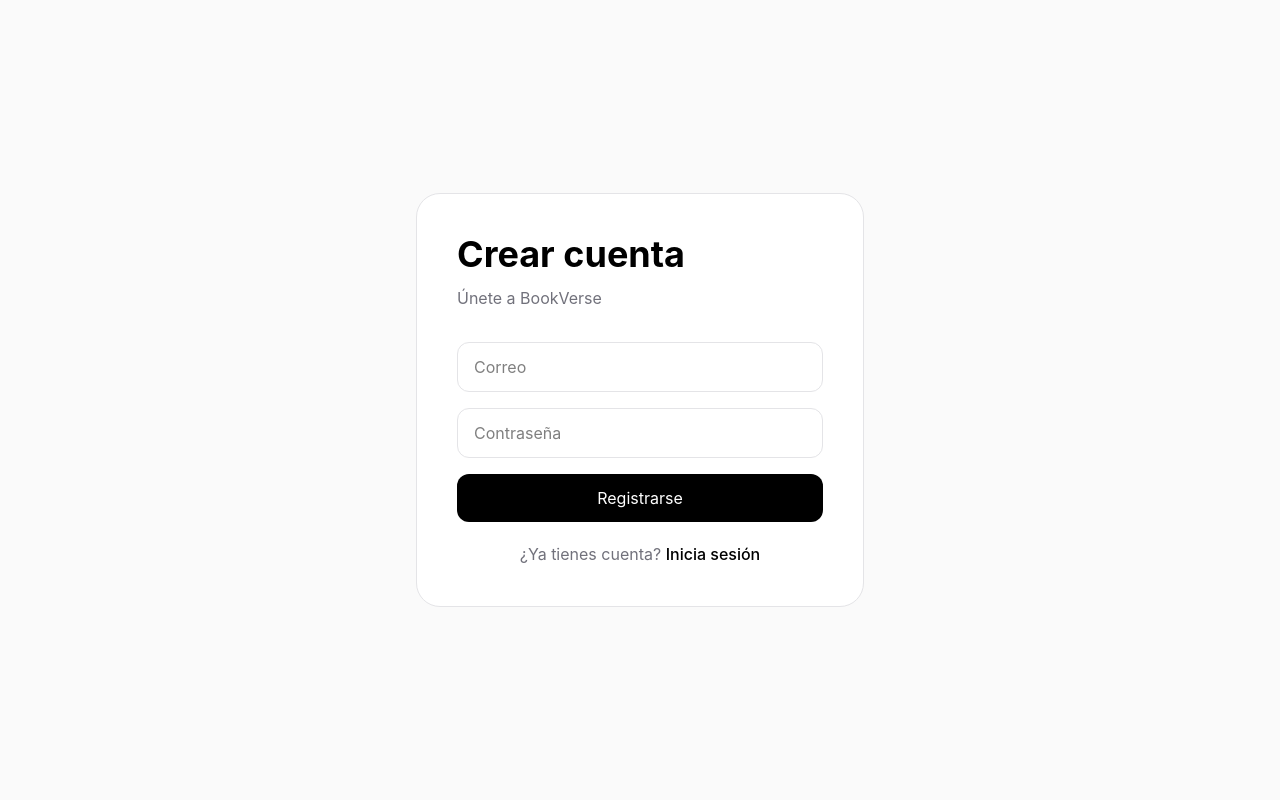
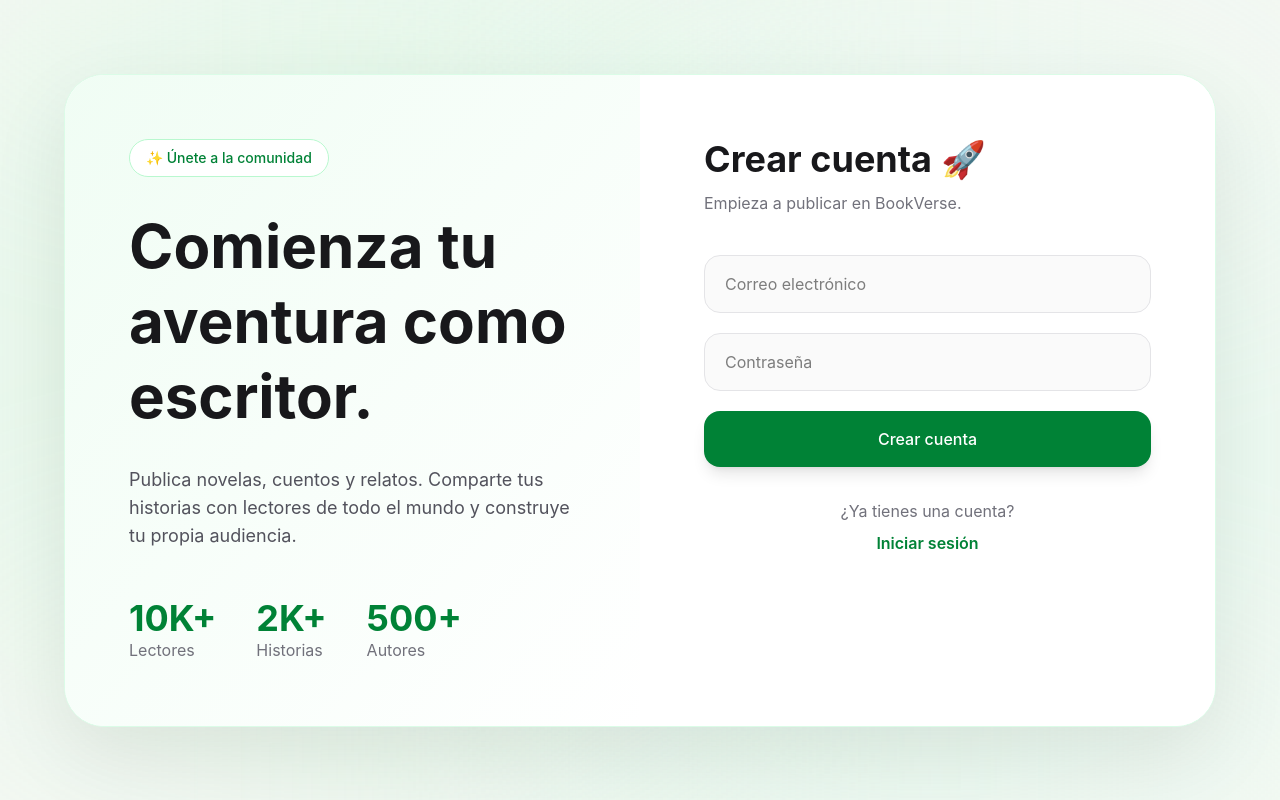
Before and after one commit to isairey/PaginaPublicacionLibros, a React (Vite) app: page /register in a window 1280 px wide. Built offline with nearby package versions, Linux system fonts and the light colour scheme; no server answers.

Commit message:
Actualizacion de la Interfaz de Login y Registro

```diff
--- a/src/pages/Login.tsx
+++ b/src/pages/Login.tsx
@@ -1,11 +1,13 @@
+
 import { useState } from "react";
 import { signInWithEmailAndPassword } from "firebase/auth";
 import { Link, useNavigate } from "react-router-dom";
 import { auth } from "../firebase";
-
+import { useAuth } from "../context/AuthContext";
+import Navbar from "../components/Navbar";
 export default function Login() {
   const navigate = useNavigate();
-
+  const { user } = useAuth();
   const [email, setEmail] = useState("");
   const [password, setPassword] = useState("");
   const [loading, setLoading] = useState(false);
@@ -29,25 +31,11 @@
         password
       );
 
-      alert("Bienvenido a BookVerse 📚");
-
       navigate("/explore");
     } catch (error: any) {
       switch (error.code) {
         case "auth/invalid-credential":
           alert("Correo o contraseña incorrectos");
-          break;
-
-        case "auth/user-not-found":
-          alert("Usuario no encontrado");
-          break;
-
-        case "auth/wrong-password":
-          alert("Contraseña incorrecta");
-          break;
-
-        case "auth/invalid-email":
-          alert("Correo inválido");
           break;
 
         default:
@@ -59,23 +47,139 @@
   };
 
   return (
-    <div className="min-h-screen bg-zinc-50 flex items-center justify-center px-6">
-      <div className="w-full max-w-md">
-        <div className="bg-white border border-zinc-200 rounded-3xl p-8 shadow-sm">
-          <div className="text-center">
-            <h1 className="text-4xl font-bold text-zinc-900">
-              Bienvenido
+    <div className="min-h-screen bg-[#f6f8f4] overflow-hidden relative">
+<Navbar />
+      {/* Background */}
+      <div className="absolute inset-0">
+        <div className="absolute top-0 left-0 w-[700px] h-[700px] bg-green-200/40 blur-[150px]" />
+        <div className="absolute bottom-0 right-0 w-[700px] h-[700px] bg-emerald-100/60 blur-[150px]" />
+      </div>
+
+      <div className="relative z-10 min-h-screen flex items-center justify-center px-6">
+
+        <div className="
+          w-full
+          max-w-6xl
+          grid
+          lg:grid-cols-2
+          rounded-[40px]
+          overflow-hidden
+          bg-white
+          border
+          border-green-100
+          shadow-[0_30px_80px_rgba(0,0,0,0.08)]
+        ">
+
+          {/* Left */}
+          <div className="
+            hidden
+            lg:flex
+            flex-col
+            justify-center
+            p-16
+            bg-gradient-to-br
+            from-green-50
+            to-white
+          ">
+
+            <span className="
+              inline-flex
+              w-fit
+              px-4
+              py-2
+              rounded-full
+              border
+              border-green-200
+              bg-white
+              text-green-700
+              text-sm
+              font-medium
+            ">
+              📚 Plataforma para escritores
+            </span>
+
+            <h1 className="
+              mt-8
+              text-6xl
+              font-bold
+              leading-tight
+              text-zinc-900
+            ">
+              Comparte tus
+              <br />
+              historias con
+              <br />
+              el mundo.
             </h1>
 
-            <p className="mt-3 text-zinc-500">
-              Inicia sesión en BookVerse
+            <p className="
+              mt-8
+              text-zinc-600
+              text-lg
+              max-w-lg
+            ">
+              Publica novelas, cuentos y relatos.
+              Construye una audiencia, recibe
+              comentarios y crea tu biblioteca
+              digital profesional.
+            </p>
+
+            <div className="mt-12 flex gap-10">
+              <div>
+                <h3 className="text-4xl font-bold text-green-700">
+                  10K+
+                </h3>
+
+                <p className="text-zinc-500">
+                  Lectores
                 </p>
               </div>
 
+              <div>
+                <h3 className="text-4xl font-bold text-green-700">
+                  2K+
+                </h3>
+
+                <p className="text-zinc-500">
+                  Historias
+                </p>
+              </div>
+
+              <div>
+                <h3 className="text-4xl font-bold text-green-700">
+                  500+
+                </h3>
+
+                <p className="text-zinc-500">
+                  Autores
+                </p>
+              </div>
+            </div>
+          </div>
+
+          {/* Right */}
+          <div className="bg-white p-10 lg:p-16">
+
+            <div className="max-w-md mx-auto">
+
+              <h2 className="
+                text-4xl
+                font-bold
+                text-zinc-900
+              ">
+                Bienvenido 👋
+              </h2>
+
+              <p className="mt-3 text-zinc-500">
+                Inicia sesión para continuar
+                en BookVerse.
+              </p>
+
               <form
                 onSubmit={handleLogin}
-            className="mt-8 space-y-4"
+                className="mt-10 space-y-5"
               >
+
                 <input
                   type="email"
                   placeholder="Correo electrónico"
@@ -85,14 +189,16 @@
                   }
                   className="
                     w-full
-                px-4
-                py-3
+                    px-5
+                    py-4
                     rounded-2xl
                     border
                     border-zinc-200
+                    bg-zinc-50
                     outline-none
-                focus:ring-2
-                focus:ring-black
+                    focus:border-green-500
+                    focus:ring-4
+                    focus:ring-green-100
                   "
                 />
 
@@ -105,14 +211,16 @@
                   }
                   className="
                     w-full
-                px-4
-                py-3
+                    px-5
+                    py-4
                     rounded-2xl
                     border
                     border-zinc-200
+                    bg-zinc-50
                     outline-none
-                focus:ring-2
-                focus:ring-black
+                    focus:border-green-500
+                    focus:ring-4
+                    focus:ring-green-100
                   "
                 />
 
@@ -121,23 +229,24 @@
                   disabled={loading}
                   className="
                     w-full
-                py-3
+                    py-4
                     rounded-2xl
-                bg-black
+                    bg-green-700
                     text-white
                     font-medium
-                hover:bg-zinc-800
+                    hover:bg-green-800
                     transition
-                disabled:opacity-50
+                    shadow-lg
                   "
                 >
                   {loading
                     ? "Iniciando sesión..."
                     : "Iniciar sesión"}
                 </button>
+
               </form>
 
-          <div className="mt-6 text-center">
+              <div className="mt-8 text-center">
                 <p className="text-zinc-500">
                   ¿No tienes cuenta?
                 </p>
@@ -145,17 +254,23 @@
                 <Link
                   to="/register"
                   className="
+                    mt-2
                     inline-block
-                mt-2
-                text-black
-                font-medium
-                hover:underline
+                    font-semibold
+                    text-green-700
+                    hover:text-green-800
                   "
                 >
-              Crear una cuenta
+                  Crear cuenta
                 </Link>
               </div>
+
             </div>
+
+          </div>
+
+        </div>
+
       </div>
     </div>
   );
--- a/src/pages/Register.tsx
+++ b/src/pages/Register.tsx
@@ -2,9 +2,11 @@
 import { createUserWithEmailAndPassword } from "firebase/auth";
 import { auth } from "../firebase";
 import { useNavigate, Link } from "react-router-dom";
+import { useAuth } from "../context/AuthContext";
 
 export default function Register() {
   const navigate = useNavigate();
+  const { user } = useAuth();
 
   const [email, setEmail] = useState("");
   const [password, setPassword] = useState("");
@@ -21,37 +23,183 @@
         password
       );
 
-      alert("Cuenta creada");
+      alert("Cuenta creada correctamente 🎉");
 
       navigate("/explore");
     } catch (error: any) {
+      switch (error.code) {
+        case "auth/email-already-in-use":
+          alert("Este correo ya está registrado");
+          break;
+
+        case "auth/weak-password":
+          alert(
+            "La contraseña debe tener al menos 6 caracteres"
+          );
+          break;
+
+        default:
           alert(error.message);
+      }
     }
   };
 
   return (
-    <div className="min-h-screen flex items-center justify-center bg-zinc-50 px-6">
-      <div className="bg-white border border-zinc-200 rounded-3xl p-10 w-full max-w-md">
-        <h1 className="text-4xl font-bold">
-          Crear cuenta
+    <div className="min-h-screen bg-[#f6f8f4] overflow-hidden relative">
+
+      {/* Fondo */}
+      <div className="absolute inset-0">
+        <div className="absolute top-0 left-0 w-[700px] h-[700px] bg-green-200/40 blur-[150px]" />
+        <div className="absolute bottom-0 right-0 w-[700px] h-[700px] bg-emerald-100/50 blur-[150px]" />
+      </div>
+
+      <div className="relative z-10 min-h-screen flex items-center justify-center px-6">
+
+        <div
+          className="
+            w-full
+            max-w-6xl
+            grid
+            lg:grid-cols-2
+            bg-white
+            rounded-[40px]
+            overflow-hidden
+            border
+            border-green-100
+            shadow-[0_30px_80px_rgba(0,0,0,0.08)]
+          "
+        >
+
+          {/* Panel izquierdo */}
+          <div
+            className="
+              hidden
+              lg:flex
+              flex-col
+              justify-center
+              p-16
+              bg-gradient-to-br
+              from-green-50
+              to-white
+            "
+          >
+
+            <span
+              className="
+                inline-flex
+                w-fit
+                px-4
+                py-2
+                rounded-full
+                border
+                border-green-200
+                bg-white
+                text-green-700
+                text-sm
+                font-medium
+              "
+            >
+              ✨ Únete a la comunidad
+            </span>
+
+            <h1
+              className="
+                mt-8
+                text-6xl
+                font-bold
+                leading-tight
+                text-zinc-900
+              "
+            >
+              Comienza tu
+              <br />
+              aventura como
+              <br />
+              escritor.
             </h1>
 
+            <p
+              className="
+                mt-8
+                text-zinc-600
+                text-lg
+                max-w-lg
+              "
+            >
+              Publica novelas, cuentos y relatos.
+              Comparte tus historias con lectores
+              de todo el mundo y construye tu
+              propia audiencia.
+            </p>
+
+            <div className="mt-12 flex gap-10">
+              <div>
+                <h3 className="text-4xl font-bold text-green-700">
+                  10K+
+                </h3>
+                <p className="text-zinc-500">
+                  Lectores
+                </p>
+              </div>
+
+              <div>
+                <h3 className="text-4xl font-bold text-green-700">
+                  2K+
+                </h3>
+                <p className="text-zinc-500">
+                  Historias
+                </p>
+              </div>
+
+              <div>
+                <h3 className="text-4xl font-bold text-green-700">
+                  500+
+                </h3>
+                <p className="text-zinc-500">
+                  Autores
+                </p>
+              </div>
+            </div>
+          </div>
+
+          {/* Formulario */}
+          <div className="bg-white p-10 lg:p-16">
+
+            <div className="max-w-md mx-auto">
+
+              <h2 className="text-4xl font-bold text-zinc-900">
+                Crear cuenta 🚀
+              </h2>
+
               <p className="mt-3 text-zinc-500">
-          Únete a BookVerse
+                Empieza a publicar en BookVerse.
               </p>
 
               <form
                 onSubmit={handleRegister}
-          className="mt-8 space-y-4"
+                className="mt-10 space-y-5"
               >
+
                 <input
                   type="email"
-            placeholder="Correo"
+                  placeholder="Correo electrónico"
                   value={email}
                   onChange={(e) =>
                     setEmail(e.target.value)
                   }
-            className="w-full px-4 py-3 rounded-xl border border-zinc-200"
+                  className="
+                    w-full
+                    px-5
+                    py-4
+                    rounded-2xl
+                    border
+                    border-zinc-200
+                    bg-zinc-50
+                    outline-none
+                    focus:border-green-500
+                    focus:ring-4
+                    focus:ring-green-100
+                  "
                 />
 
                 <input
@@ -61,26 +209,67 @@
                   onChange={(e) =>
                     setPassword(e.target.value)
                   }
-            className="w-full px-4 py-3 rounded-xl border border-zinc-200"
+                  className="
+                    w-full
+                    px-5
+                    py-4
+                    rounded-2xl
+                    border
+                    border-zinc-200
+                    bg-zinc-50
+                    outline-none
+                    focus:border-green-500
+                    focus:ring-4
+                    focus:ring-green-100
+                  "
                 />
 
                 <button
                   type="submit"
-            className="w-full py-3 rounded-xl bg-black text-white"
+                  className="
+                    w-full
+                    py-4
+                    rounded-2xl
+                    bg-green-700
+                    text-white
+                    font-medium
+                    hover:bg-green-800
+                    transition
+                    shadow-lg
+                  "
                 >
-            Registrarse
+                  Crear cuenta
                 </button>
+
               </form>
 
-        <p className="mt-5 text-center text-zinc-500">
-          ¿Ya tienes cuenta?{" "}
+              <div className="mt-8 text-center">
+
+                <p className="text-zinc-500">
+                  ¿Ya tienes una cuenta?
+                </p>
+
                 <Link
                   to="/login"
-            className="text-black font-medium"
+                  className="
+                    mt-2
+                    inline-block
+                    font-semibold
+                    text-green-700
+                    hover:text-green-800
+                  "
                 >
-            Inicia sesión
+                  Iniciar sesión
                 </Link>
-        </p>
+
+              </div>
+
+            </div>
+
+          </div>
+
+        </div>
+
       </div>
     </div>
   );
```
Lines whose indentation alone changed are shown as unchanged.
